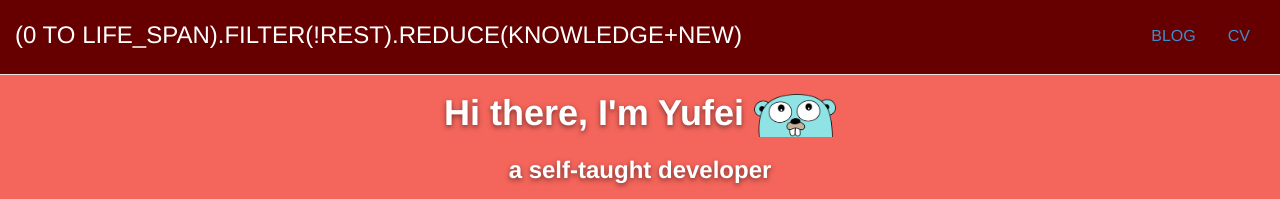
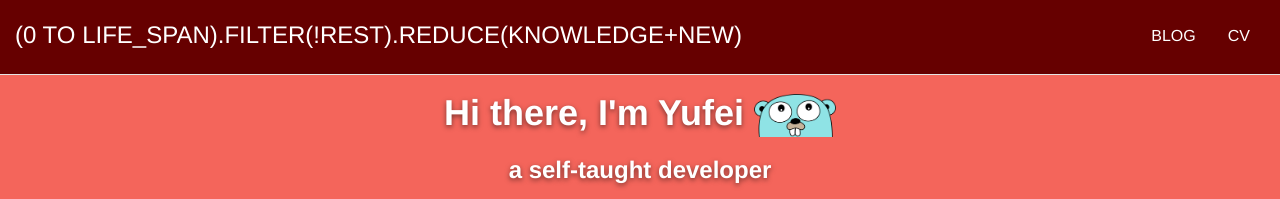
Before and after one commit to flying3615/flying3615.github.io, a Jekyll site: the page built from index.html, in a window 1280 px wide. Shown: the top 199 px of the page. Built offline with Jekyll 4.4.1, drawn with Linux system fonts in a browser that asks for light colours; nearby versions of some CDN libraries.

Commit message:
img issue

```diff
--- a/css/style.css
+++ b/css/style.css
@@ -486,3 +486,7 @@ blockquote h2.quote::after {
     text-shadow: 0 2px 5px rgba(0, 0, 0, 0.5);
     text-align: center;
 }
+/*cv blog color*/
+body > div.header > ul > li > a{
+    color: white;
+}
```
